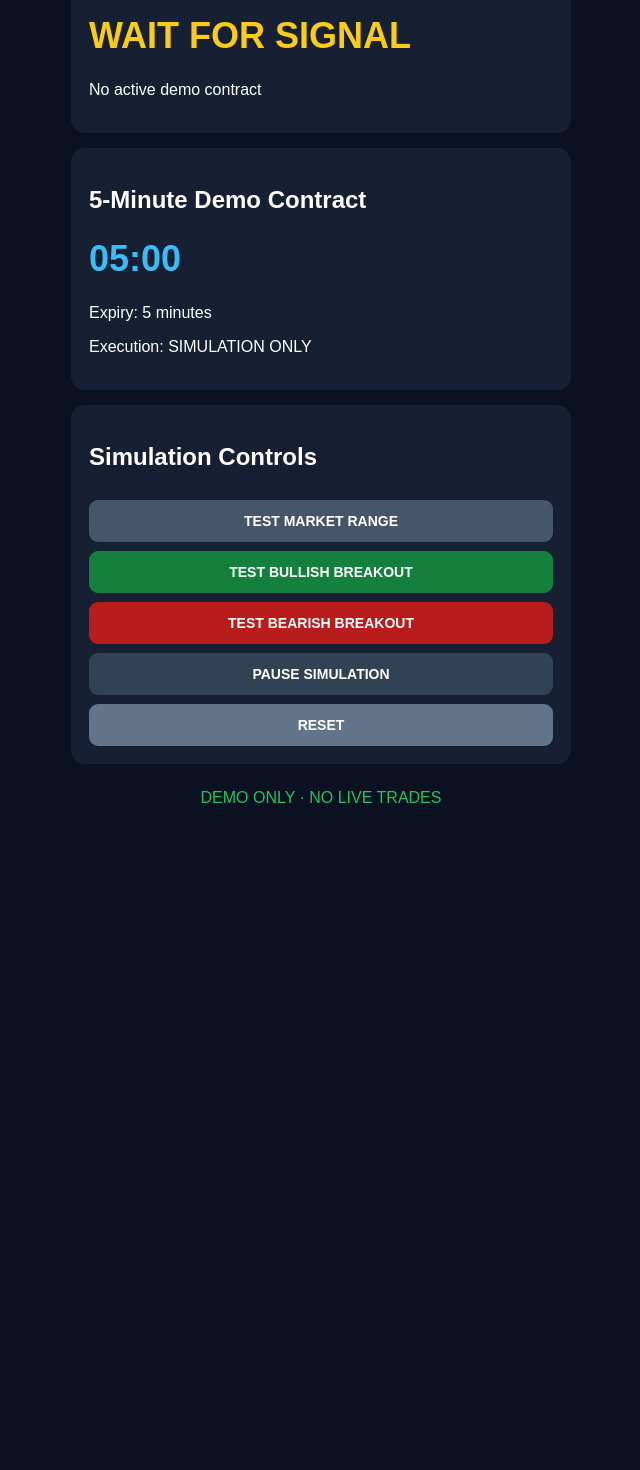
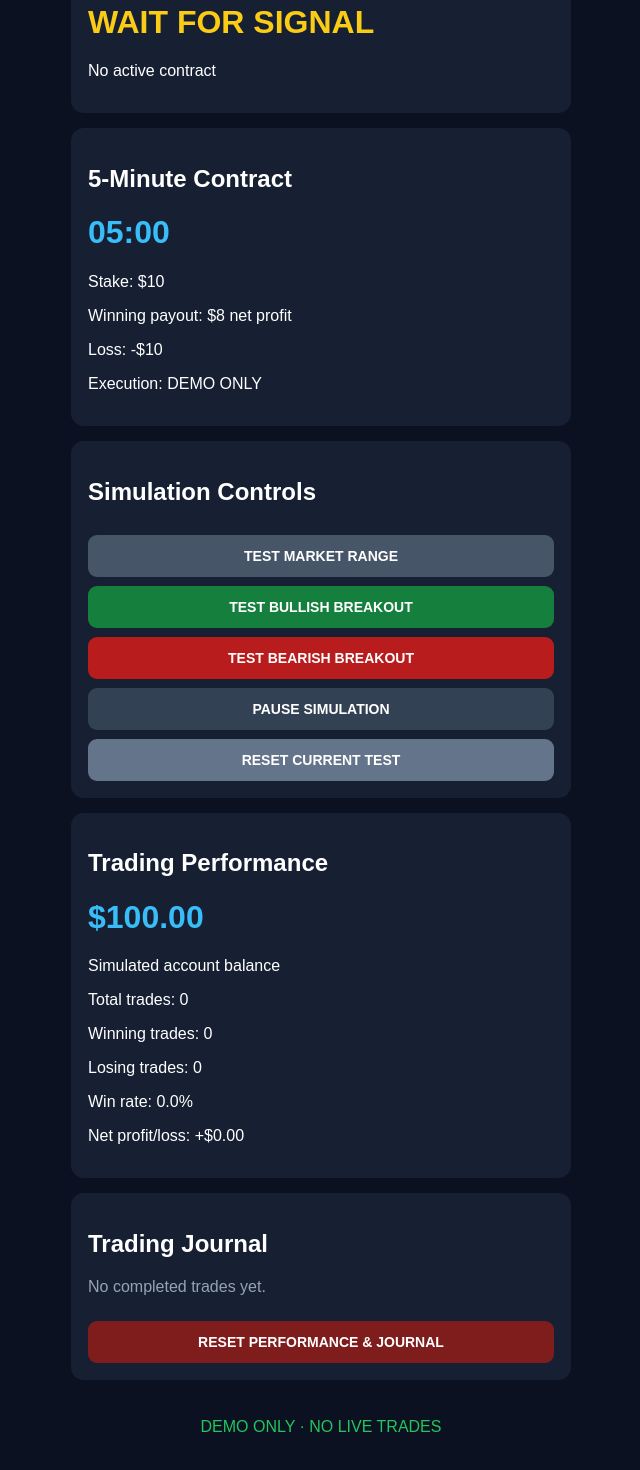
Before and after one commit to SmamkeleMrBillionaire/asia-breakout-mobile, a React (Vite) app: page / in a window 1280 px wide. Shown: the part 960-2430 px from the top of the page, without its empty margins (319-959 px from the left). Before the commit the page ends 1812 px from the top, so only its background shows below. Built offline with nearby package versions, Linux system fonts and the light colour scheme.

Commit message:
Update App.jsx

```diff
--- a/src/App.jsx
+++ b/src/App.jsx
@@ -1,5 +1,10 @@
 
 import React, { useEffect, useState } from "react";
+
+const START_BALANCE = 100;
+const STAKE = 10;
+const PAYOUT = 0.80;
+const DURATION = 300;
 
 const initialMarket = {
   price: 1.08500,
@@ -10,15 +15,21 @@ const initialMarket = {
   fast: null,
   slow: null,
   signal: "WAIT",
-  expiry: 300,
+  expiry: DURATION,
   active: false,
+  entryPrice: null,
+  direction: null,
+  hasTraded: false,
 };
 
 function calculateEMA(values, period) {
   if (!values.length) return null;
+
   const multiplier = 2 / (period + 1);
+
   return values.reduce(
-    (ema, value) => ema === null
+    (ema, value) =>
+      ema === null
         ? value
         : value * multiplier + ema * (1 - multiplier),
     null
@@ -29,67 +40,141 @@ export default function App() {
   const [pair, setPair] = useState("EUR/USD");
   const [scenario, setScenario] = useState("range");
   const [running, setRunning] = useState(false);
-  const [market, setMarket] = useState(initialMarket);
+
+  const [app, setApp] = useState({
+    market: initialMarket,
+    history: [],
+    balance: START_BALANCE,
+    wins: 0,
+    losses: 0,
+  });
+
+  const market = app.market;
 
   useEffect(() => {
     if (!running) return;
 
     const interval = setInterval(() => {
-      setMarket(previous => {
-        if (previous.active && previous.expiry <= 1) {
+      setApp(previous => {
+        const m = previous.market;
+        let price = m.price;
+        let expiry = m.expiry;
+        let history = previous.history;
+        let balance = previous.balance;
+        let wins = previous.wins;
+        let losses = previous.losses;
+
+        // Simulate price movement during a contract.
+        if (m.active) {
+          const drift =
+            scenario === "bullish" ? 0.000025 :
+            scenario === "bearish" ? -0.000025 : 0;
+
+          price += (Math.random() - 0.5) * 0.00012 + drift;
+          expiry = Math.max(0, expiry - 1);
+
+          if (expiry === 0) {
+            const won =
+              m.direction === "BUY"
+                ? price > m.entryPrice
+                : price < m.entryPrice;
+
+            const profit = won ? STAKE * PAYOUT : -STAKE;
+
+            wins += won ? 1 : 0;
+            losses += won ? 0 : 1;
+            balance += profit;
+
+            history = [
+              {
+                id: Date.now(),
+                time: new Date().toLocaleString(),
+                pair,
+                direction: m.direction,
+                entry: m.entryPrice,
+                exit: price,
+                result: won ? "WIN" : "LOSS",
+                profit,
+              },
+              ...history,
+            ].slice(0, 100);
+
             return {
               ...previous,
+              history,
+              balance,
+              wins,
+              losses,
+              market: {
+                ...m,
+                price,
+                expiry: 0,
                 active: false,
-            expiry: 0,
-            signal: "EXPIRED",
+                signal: won ? "WIN" : "LOSS",
+              },
             };
           }
 
-        if (previous.active) {
           return {
             ...previous,
-            expiry: previous.expiry - 1,
+            market: { ...m, price, expiry },
           };
         }
 
+        if (m.hasTraded) return previous;
+
+        // Build the simulated Asian session range.
         const noise = (Math.random() - 0.5) * 0.00008;
         let movement = noise;
 
-        if (previous.tick >= 12) {
+        if (m.tick >= 12) {
           if (scenario === "bullish") movement += 0.00015;
           if (scenario === "bearish") movement -= 0.00015;
         }
 
-        const price = previous.price + movement;
-        const candles = [...previous.candles, price].slice(-30);
-        const fast = calculateEMA(candles.slice(-9), 9);
-        const slow = calculateEMA(candles.slice(-21), 21);
+        price += movement;
 
-        const tick = previous.tick + 1;
-        const high = previous.tick < 12
-          ? Math.max(previous.high ?? price, price)
-          : previous.high;
-        const low = previous.tick < 12
-          ? Math.min(previous.low ?? price, price)
-          : previous.low;
+        const candles = [...m.candles, price].slice(-100);
+        const fast = calculateEMA(candles, 9);
+        const slow = calculateEMA(candles, 21);
 
-        let signal = previous.signal;
+        const tick = m.tick + 1;
+
+        const high = tick <= 12
+          ? Math.max(m.high ?? price, price)
+          : m.high;
+
+        const low = tick <= 12
+          ? Math.min(m.low ?? price, price)
+          : m.low;
+
+        let signal = "WAIT";
         let active = false;
-        let expiry = previous.expiry;
+        let entryPrice = null;
+        let direction = null;
+        let hasTraded = false;
+        let nextExpiry = DURATION;
 
-        if (tick > 12 && signal === "WAIT") {
+        if (tick > 12) {
           if (price > high && fast > slow) {
             signal = "BUY";
+            direction = "BUY";
             active = true;
-            expiry = 300;
+            entryPrice = price;
+            hasTraded = true;
           } else if (price < low && fast < slow) {
             signal = "SELL";
+            direction = "SELL";
             active = true;
-            expiry = 300;
+            entryPrice = price;
+            hasTraded = true;
           }
         }
 
         return {
+          ...previous,
+          market: {
+            ...m,
             price,
             high,
             low,
@@ -98,17 +183,24 @@ export default function App() {
             fast,
             slow,
             signal,
-          expiry,
             active,
+            expiry: nextExpiry,
+            entryPrice,
+            direction,
+            hasTraded,
+          },
         };
       });
     }, 1000);
 
     return () => clearInterval(interval);
-  }, [running, scenario]);
+  }, [running, scenario, pair]);
 
   function startTest(type) {
-    setMarket(initialMarket);
+    setApp(previous => ({
+      ...previous,
+      market: initialMarket,
+    }));
     setScenario(type);
     setRunning(true);
   }
@@ -119,41 +211,57 @@ export default function App() {
 
   function resetTest() {
     setRunning(false);
-    setMarket(initialMarket);
+    setApp(previous => ({
+      ...previous,
+      market: initialMarket,
+    }));
     setScenario("range");
   }
 
-  const priceDigits = pair.includes("JPY") ? 3 : 5;
+  function clearJournal() {
+    setRunning(false);
+    setApp({
+      market: initialMarket,
+      history: [],
+      balance: START_BALANCE,
+      wins: 0,
+      losses: 0,
+    });
+    setScenario("range");
+  }
+
+  const total = app.wins + app.losses;
+  const winRate = total
+    ? ((app.wins / total) * 100).toFixed(1)
+    : "0.0";
+
   const formatPrice = value =>
-    value === null ? "--" : value.toFixed(priceDigits);
+    value === null ? "--" :
+    value.toFixed(pair.includes("JPY") ? 3 : 5);
 
   const formatTime = seconds =>
     `${String(Math.floor(seconds / 60)).padStart(2, "0")}:${String(
       seconds % 60
     ).padStart(2, "0")}`;
 
-  const statusColor =
-    market.signal === "BUY" ? "#22c55e" :
-    market.signal === "SELL" ? "#ef4444" :
-    market.signal === "EXPIRED" ? "#facc15" : "#facc15";
-
   const card = {
     background: "#172033",
-    padding: "18px",
-    borderRadius: "14px",
+    padding: "17px",
+    borderRadius: "13px",
     marginTop: "15px",
   };
 
-  const actionButton = {
+  const button = (color) => ({
+    width: "100%",
     padding: "13px",
+    marginTop: "9px",
     border: "none",
     borderRadius: "9px",
+    background: color,
     color: "white",
     fontWeight: "bold",
-    width: "100%",
-    marginTop: "9px",
     fontSize: "14px",
-  };
+  });
 
   return (
     <div style={{
@@ -161,19 +269,18 @@ export default function App() {
       background: "#0b1120",
       color: "white",
       fontFamily: "Arial, sans-serif",
-      padding: "20px",
+      padding: "18px",
       boxSizing: "border-box",
     }}>
       <div style={{ maxWidth: "500px", margin: "auto" }}>
 
         <h1 style={{ color: "#38bdf8" }}>ASIA BREAKOUT</h1>
         <p style={{ color: "#94a3b8" }}>
-          Mobile Trading Assistant v2.0
+          Mobile Trading Assistant v3.0
         </p>
 
         <div style={card}>
           <h2>Market Data</h2>
-
           <select
             value={pair}
             onChange={e => {
@@ -181,26 +288,25 @@ export default function App() {
               resetTest();
             }}
             style={{
+              width: "100%",
               padding: "12px",
-              width: "100%",
-              borderRadius: "8px",
               background: "#0b1120",
               color: "white",
-              border: "1px solid #334155",
+              borderRadius: "8px",
             }}
           >
-            {["EUR/USD", "GBP/USD", "USD/JPY",
+            {[
+              "EUR/USD", "GBP/USD", "USD/JPY",
               "USD/CHF", "AUD/USD", "NZD/USD",
-              "USD/CAD"].map(item => (
-              <option key={item}>{item}</option>
-            ))}
+              "USD/CAD",
+            ].map(p => <option key={p}>{p}</option>)}
           </select>
 
           <h1 style={{ fontSize: "32px" }}>
             {formatPrice(market.price)}
           </h1>
           <p style={{ color: "#94a3b8" }}>
-            SIMULATED PRICE · {pair}
+            SIMULATED PRICE
           </p>
         </div>
 
@@ -209,15 +315,15 @@ export default function App() {
           <p>Session: 00:00 – 07:00</p>
           <p>Range High: {formatPrice(market.high)}</p>
           <p>Range Low: {formatPrice(market.low)}</p>
-          <p>Candles generated: {market.tick}</p>
+          <p>Simulated ticks: {market.tick}</p>
         </div>
 
         <div style={card}>
           <h2>EMA Confirmation</h2>
-          <p>Fast EMA (9): {formatPrice(market.fast)}</p>
-          <p>Slow EMA (21): {formatPrice(market.slow)}</p>
+          <p>EMA 9: {formatPrice(market.fast)}</p>
+          <p>EMA 21: {formatPrice(market.slow)}</p>
           <p>
-            Confirmation: {
+            Trend: {
               market.fast === null || market.slow === null
                 ? "WAITING"
                 : market.fast > market.slow
@@ -231,73 +337,138 @@ export default function App() {
 
         <div style={card}>
           <h2>Market Signal</h2>
-          <h1 style={{ color: statusColor, fontSize: "36px" }}>
+          <h1 style={{
+            color: market.signal === "BUY" ||
+              market.signal === "WIN" ? "#22c55e" :
+              market.signal === "SELL" ||
+              market.signal === "LOSS" ? "#ef4444" : "#facc15",
+          }}>
             {market.signal === "WAIT"
               ? "WAIT FOR SIGNAL"
               : market.signal}
           </h1>
           <p>
             {market.active
-              ? "Demo contract active"
-              : "No active demo contract"}
+              ? `${market.direction} CONTRACT ACTIVE`
+              : "No active contract"}
           </p>
+          {market.entryPrice !== null && (
+            <p>Entry: {formatPrice(market.entryPrice)}</p>
+          )}
         </div>
 
         <div style={card}>
-          <h2>5-Minute Demo Contract</h2>
-          <h1 style={{ color: "#38bdf8", fontSize: "36px" }}>
+          <h2>5-Minute Contract</h2>
+          <h1 style={{ color: "#38bdf8" }}>
             {formatTime(market.expiry)}
           </h1>
-          <p>Expiry: 5 minutes</p>
-          <p>Execution: SIMULATION ONLY</p>
+          <p>Stake: $10</p>
+          <p>Winning payout: $8 net profit</p>
+          <p>Loss: -$10</p>
+          <p>Execution: DEMO ONLY</p>
         </div>
 
         <div style={card}>
           <h2>Simulation Controls</h2>
 
           <button
+            style={button("#475569")}
             onClick={() => startTest("range")}
-            style={{ ...actionButton, background: "#475569" }}
           >
             TEST MARKET RANGE
           </button>
 
           <button
+            style={button("#15803d")}
             onClick={() => startTest("bullish")}
-            style={{ ...actionButton, background: "#15803d" }}
           >
             TEST BULLISH BREAKOUT
           </button>
 
           <button
+            style={button("#b91c1c")}
             onClick={() => startTest("bearish")}
-            style={{ ...actionButton, background: "#b91c1c" }}
           >
             TEST BEARISH BREAKOUT
           </button>
 
           <button
+            style={button("#334155")}
             onClick={stopTest}
-            style={{ ...actionButton, background: "#334155" }}
           >
             PAUSE SIMULATION
           </button>
 
           <button
+            style={button("#64748b")}
             onClick={resetTest}
-            style={{ ...actionButton, background: "#64748b" }}
           >
-            RESET
+            RESET CURRENT TEST
           </button>
         </div>
 
-        <div style={{
+        <div style={card}>
+          <h2>Trading Performance</h2>
+
+          <h1 style={{ color: "#38bdf8" }}>
+            ${app.balance.toFixed(2)}
+          </h1>
+          <p>Simulated account balance</p>
+
+          <p>Total trades: {total}</p>
+          <p>Winning trades: {app.wins}</p>
+          <p>Losing trades: {app.losses}</p>
+          <p>Win rate: {winRate}%</p>
+          <p>Net profit/loss: {
+            (app.balance - START_BALANCE) >= 0 ? "+" : ""
+          }${(app.balance - START_BALANCE).toFixed(2)}</p>
+        </div>
+
+        <div style={card}>
+          <h2>Trading Journal</h2>
+
+          {app.history.length === 0 ? (
+            <p style={{ color: "#94a3b8" }}>
+              No completed trades yet.
+            </p>
+          ) : (
+            app.history.map(trade => (
+              <div key={trade.id} style={{
+                borderBottom: "1px solid #334155",
+                padding: "12px 0",
+              }}>
+                <strong style={{
+                  color: trade.result === "WIN"
+                    ? "#22c55e" : "#ef4444",
+                }}>
+                  {trade.result} · {trade.direction}
+                </strong>
+                <p>{trade.pair} · {trade.time}</p>
+                <p>Entry: {formatPrice(trade.entry)}</p>
+                <p>Exit: {formatPrice(trade.exit)}</p>
+                <p>
+                  Result: {trade.profit > 0 ? "+" : ""}
+                  ${trade.profit.toFixed(2)}
+                </p>
+              </div>
+            ))
+          )}
+
+          <button
+            style={button("#7f1d1d")}
+            onClick={clearJournal}
+          >
+            RESET PERFORMANCE & JOURNAL
+          </button>
+        </div>
+
+        <p style={{
           textAlign: "center",
           color: "#22c55e",
-          padding: "25px 0",
+          padding: "22px 0",
         }}>
           DEMO ONLY · NO LIVE TRADES
-        </div>
+        </p>
       </div>
     </div>
   );
```
Lines whose indentation alone changed are shown as unchanged.
